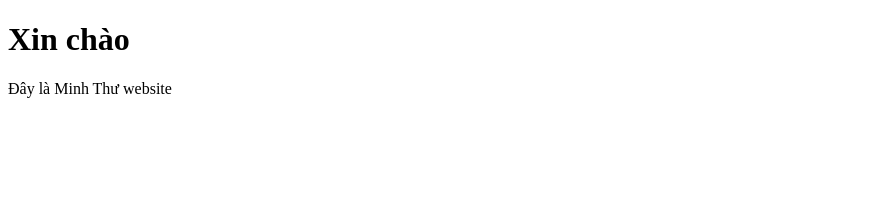
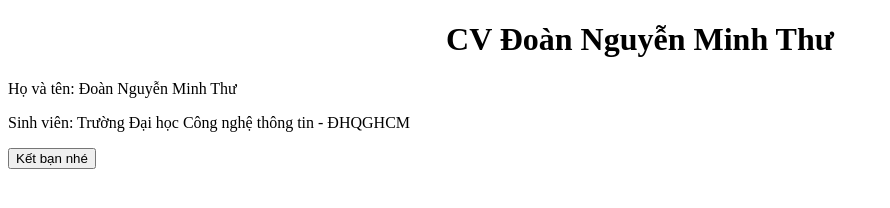
Before and after one commit to DoanThu-collab/DoanThu-collab.github.io, a plain HTML site: page index.html in a window 1280 px wide. Shown: the whole page, without its empty margins (0-890 px from the left). Drawn offline with Linux system fonts and the light colour scheme.

Commit message:
Update index CV 1.html

```diff
--- a/index.html
+++ b/index.html
@@ -1,7 +1,17 @@
 <!DOCTYPE html>
 <html>
-<body>
-<h1>Xin chào</h1>
-<p>Đây là Minh Thư website</p>
-</body>
+    <head>
+        <meta charset = "UTF-8">
+        <title> Đoàn Nguyễn Minh Thư </title>
+        <link href = "style.css" rel="stylesheet">
+    </head>
+
+    <body>
+        <h1 align = "center"> CV Đoàn Nguyễn Minh Thư </h1>
+        <div class = "container">
+            <p> Họ và tên: Đoàn Nguyễn Minh Thư </p>
+            <p> Sinh viên: Trường Đại học Công nghệ thông tin - ĐHQGHCM </p>
+            <a href="https://www.facebook.com/dnmthuK32ltt"><button align="center">Kết bạn nhé</button></a>
+        </div>
+    </body>
 </html>
```
